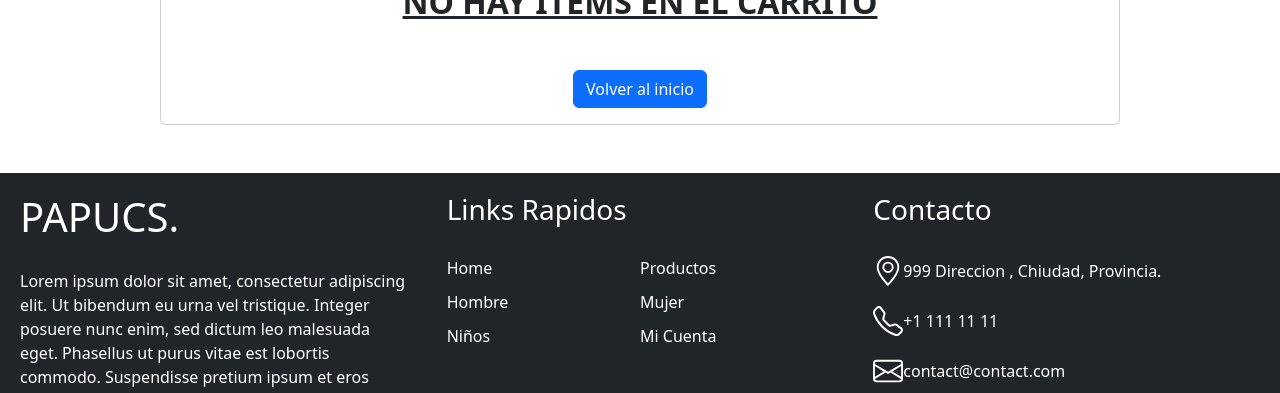
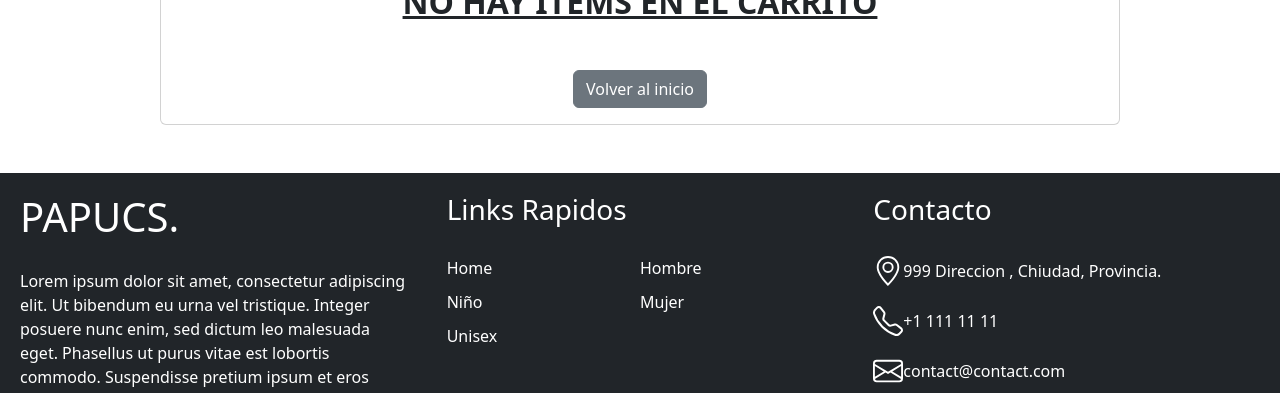
Before and after one commit to axelsur/papucsginzery, a React (Create React App) app: page /cart in a window 1280 px wide. Shown: the part 250-643 px from the top of the page. Built offline with nearby package versions, Linux system fonts and the light colour scheme.

Commit message:
Entrega Final

```diff
--- a/src/components/Cart.jsx
+++ b/src/components/Cart.jsx
@@ -1,6 +1,6 @@
 import "bootstrap/dist/css/bootstrap.min.css";
 import Card from 'react-bootstrap/Card';
-import { useContext,  useState, useEffect } from 'react';
+import { useContext, useEffect } from 'react';
 import { myContext } from './CartContext'
 import {
    BsTrashFill,
@@ -8,15 +8,12 @@ import {
 import Table from 'react-bootstrap/Table';
 import Image from 'react-bootstrap/Image';
 import {Link} from 'react-router-dom'
-
+import "../style.css"
 
 
 function Cart(props) {
 
   const {cart,removeItem,setHayProductos,hayProductos, precioTotal, setprecioTotal } = useContext(myContext)
-
-
-
 
   useEffect(() => {
     //Calcula el precio total de los productos en el cart y lo setea en el estado
@@ -38,8 +35,6 @@ function Cart(props) {
     else
       setHayProductos(true)
   }
-
-
 
 
   return (
@@ -97,12 +92,15 @@ function Cart(props) {
         :
         <section className= 'container-fluid' id="productos">
               <h1 className='text-start fs-2 fw-bold text-decoration-underline row justify-content-center mb-5 mt-5'>NO HAY ITEMS EN EL CARRITO</h1>
-              <Link className='btn btn-primary' to='/' id='btn-detalle'>Volver al inicio</Link>
+              <Link className='btn btn-secondary' to='/' id='btn-detalle'>Volver al inicio</Link>
         </section>
         }
 
       {hayProductos ?
-              <Link className='btn btn-secondary' to='/EndBuy' id='btn-detalle'>Finalizar compra</Link>
+              <div className="botonesCarrito">
+                  <Link className='btn btn-secondary' to='/' id='btn-detalle'>Seguir Comprando</Link>
+                  <Link className='btn btn-secondary' to='/EndBuy' id='btn-detalle'>Finalizar compra</Link>
+              </div>
               :
               <div></div>
       }
--- a/src/components/CartContext.jsx
+++ b/src/components/CartContext.jsx
@@ -21,6 +21,7 @@ export default function CartContext({ children }) {
     //Verifica si hay productos para el widget navbar.
     const [hayProductos, setHayProductos] = useState(false)
 
+    //Precio Total del Pedido.
     const [precioTotal, setprecioTotal] = useState(0)
 
 
@@ -35,7 +36,6 @@ export default function CartContext({ children }) {
         }
 
     }
-
 
     // Agregar item al carrito.
     const addItem=(itemCart,quantity)=>
@@ -101,7 +101,6 @@ export default function CartContext({ children }) {
     }
 
 
-
   return (
     <>
       <myContext.Provider value={{cant, setCant, hideButton, precioTotal, setprecioTotal,
--- a/src/components/Footer.jsx
+++ b/src/components/Footer.jsx
@@ -9,11 +9,12 @@ import {Container,
         Center,
         Title,
         List,
-        ListItem,
         Right,
         ContactItem,
         Payment
 } from '../styledcomponents'
+import {Link} from 'react-router-dom'
+import "../style.css"
 
 const Footer = () => {
   return (
@@ -57,12 +58,13 @@ const Footer = () => {
       <Center>
         <Title>Links Rapidos</Title>
         <List>
-          <ListItem>Home</ListItem>
-          <ListItem>Productos</ListItem>
-          <ListItem>Hombre</ListItem>
-          <ListItem>Mujer</ListItem>
-          <ListItem>Niños</ListItem>
-          <ListItem>Mi Cuenta</ListItem>
+
+        <Link className="footlink" to='/'>Home</Link>
+        <Link className="footlink" to='/categoria/hombre'>Hombre</Link>
+        <Link className="footlink" to='/categoria/niño'>Niño</Link>
+        <Link className="footlink" to='/categoria/mujer'>Mujer</Link>
+        <Link className="footlink" to='/categoria/unisex'>Unisex</Link>
+
         </List>
       </Center>
       <Right>
--- a/src/components/ItemDetailContainer.jsx
+++ b/src/components/ItemDetailContainer.jsx
@@ -1,20 +1,15 @@
 import ItemDetail from "./ItemDetail";
 import { useState, useEffect } from 'react'
 import { useParams } from "react-router-dom"
-
-import {
-    /* BsCartPlus, */
-}from "react-icons/bs";
 import { db } from "../firebase.js";
 import { collection, getDoc, doc } from "firebase/firestore";
+import Swal from 'sweetalert2'
+
 
 const ItemDetailContainer = (props) => {
 
   const [item, setItem] = useState({})
   const {idProducto} = useParams()
-  /* const idProducto = props.itemid */
-
-  /* const [showBuy, setShowBuy] = useState(false); */
 
   useEffect(() => {
 
@@ -30,7 +25,11 @@ const ItemDetailContainer = (props) => {
       setItem(objeto)
     })
     .catch((err=>{
-      console.log(err)
+      Swal.fire({
+        icon: 'error',
+        title: 'Oops...',
+        text: 'No se pudo cargar el detalle del Producto.',
+      })
     }))
 
   // eslint-disable-next-line react-hooks/exhaustive-deps
@@ -38,8 +37,7 @@ const ItemDetailContainer = (props) => {
 
   return (
     <>
-    {/* <BsCartPlus onClick={() => setShowBuy(true)} /> */}
-    <ItemDetail /* show={showBuy} */ item={item} /* onHide={() => setShowBuy(false)} *//>
+      <ItemDetail item={item}/>
     </>
   )
 }
--- a/src/components/ItemListContainer.jsx
+++ b/src/components/ItemListContainer.jsx
@@ -5,8 +5,7 @@ import {TituloILC} from '../styledcomponents'
 import Spinner from 'react-bootstrap/Spinner';
 import { db } from "../firebase.js";
 import { collection, getDocs, query, where } from "firebase/firestore";
-
-
+import Swal from 'sweetalert2';
 
 
 const ItemListContainer = (props) => {
@@ -48,7 +47,11 @@ const ItemListContainer = (props) => {
 
     })
     .catch( err=>{
-        console.log(err)
+      Swal.fire({
+        icon: 'error',
+        title: 'Oops...',
+        text: 'No se pudieron cargar los Productos',
+      })
     }, [idCategoria])
 
   // eslint-disable-next-line react-hooks/exhaustive-deps
--- a/src/components/NavBar.jsx
+++ b/src/components/NavBar.jsx
@@ -8,6 +8,7 @@ import 'bootstrap/dist/css/bootstrap.min.css';
 import {Link} from 'react-router-dom'
 import { useContext } from 'react'
 import { myContext } from './CartContext'
+import "../style.css";
 
 
 function NavbarPapucs() {
--- a/src/style.css
+++ b/src/style.css
@@ -8,6 +8,22 @@
     color: white;
     text-decoration: none;
     margin-left: 6px;
+}
+
+.botonesCarrito{
+    display: flex;
+    align-content: center;
+    justify-content: space-between;
+    flex-wrap: wrap;
+    flex-direction: row;
+}
+
+.navlink:hover{
+    color:grey;
+}
+
+.linkdropdown:hover{
+    color: grey;
 }
 
 .logo h2{
@@ -24,3 +40,17 @@
     max-width: 80%;
     max-height: 100%;
 }
+
+.footlink{
+    display: flex;
+  flex-direction: row;
+  flex-wrap: wrap;
+  color: white;
+  width: 50%;
+  margin-bottom: 10px;
+  text-decoration:none;
+}
+
+.footlink:hover{
+    color:grey;
+}
```
Also changed, not shown: src/components/EndBuy.jsx (+6 -69 lines), src/components/ItemDetail.jsx (+0 -59 lines), src/Readme.md.
